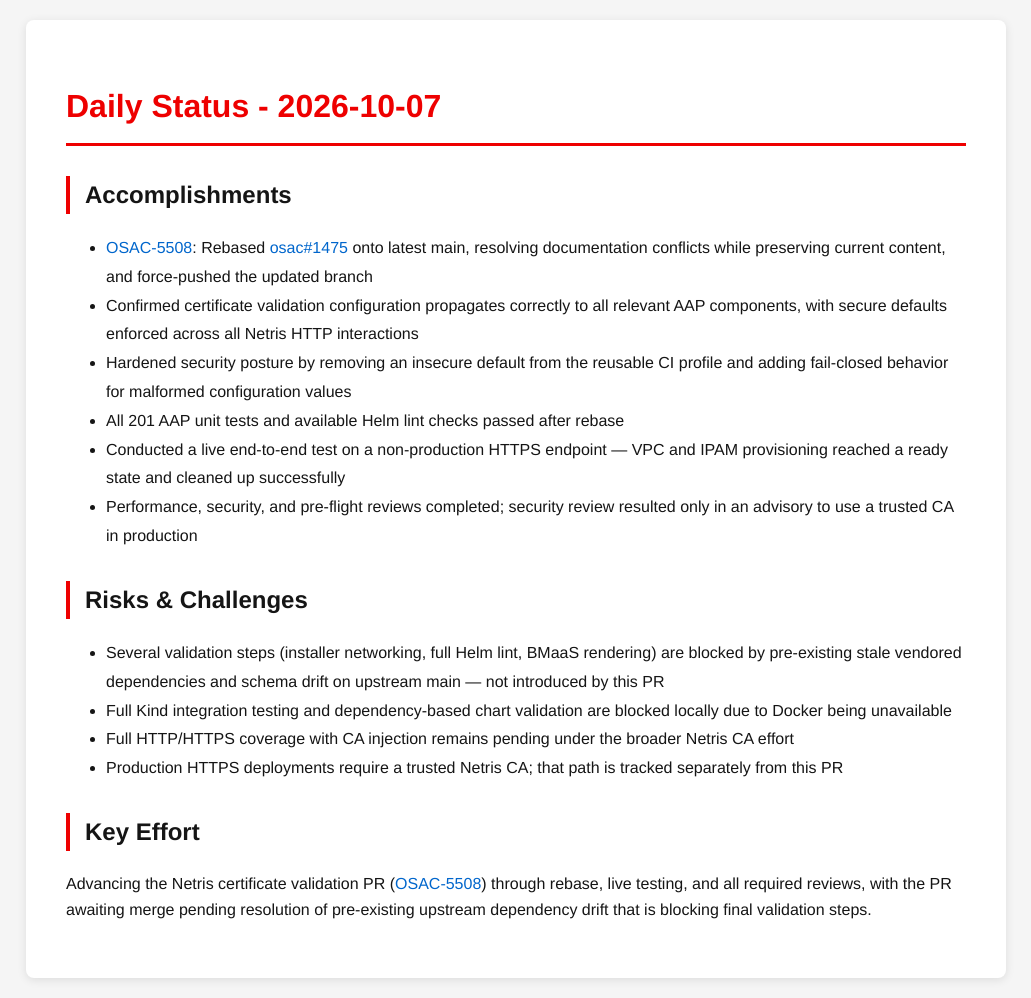
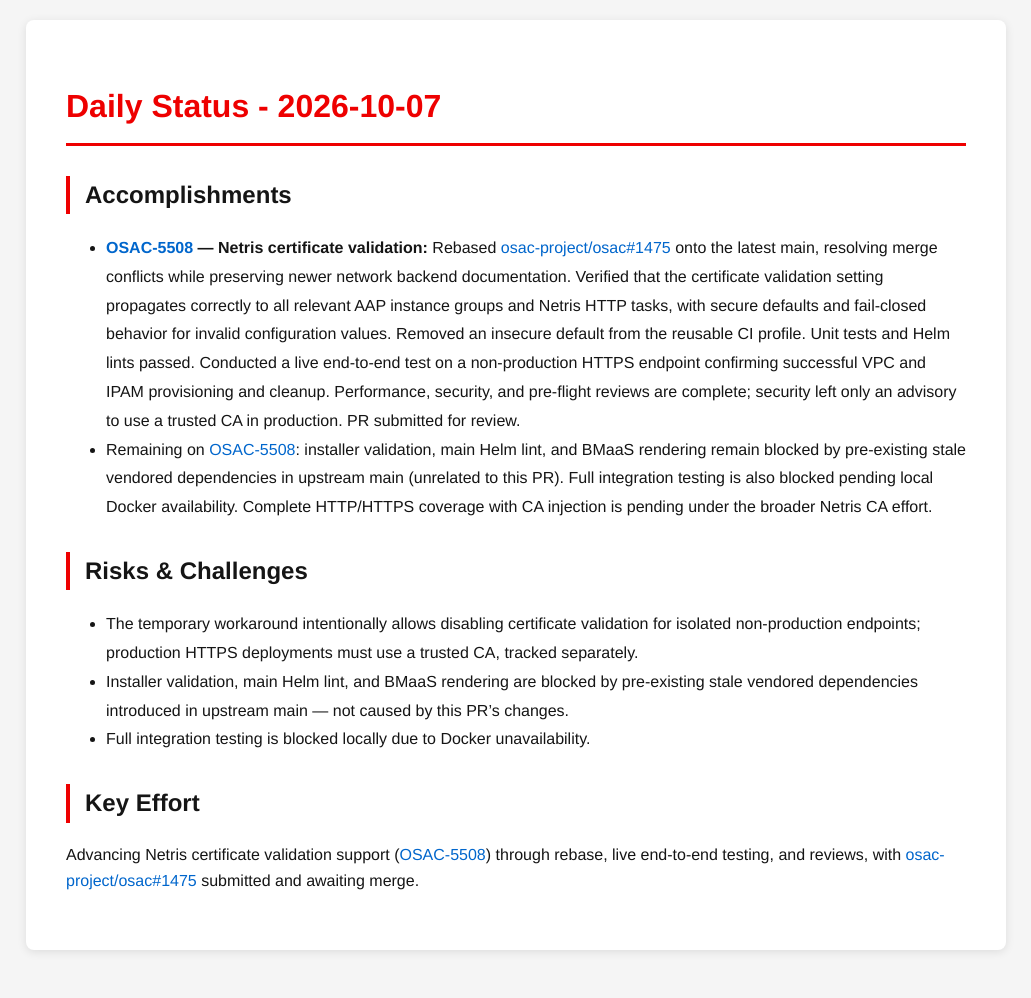
Before and after one commit to tzvatot/daily-status, a Jekyll site: the page built from 2026-10-07.md, in a window 1280 px wide. Shown: the whole page, without its empty margins (124-1155 px from the left). Built offline with Jekyll 4.4.1, drawn with Linux system fonts in a browser that asks for light colours; after the commit the page ends 970 px from its top, so only the background shows below that.

Commit message:
Daily status update - 2026-10-07

```diff
--- a/2026-10-07.md
+++ b/2026-10-07.md
@@ -7,18 +7,13 @@ date: 2026-10-07
 # Daily Status - 2026-10-07
 
 ## Accomplishments
-- [OSAC-5508](https://redhat.atlassian.net/browse/OSAC-5508): Rebased [osac#1475](https://github.com/osac-project/osac/pull/1475) onto latest main, resolving documentation conflicts while preserving current content, and force-pushed the updated branch
-- Confirmed certificate validation configuration propagates correctly to all relevant AAP components, with secure defaults enforced across all Netris HTTP interactions
-- Hardened security posture by removing an insecure default from the reusable CI profile and adding fail-closed behavior for malformed configuration values
-- All 201 AAP unit tests and available Helm lint checks passed after rebase
-- Conducted a live end-to-end test on a non-production HTTPS endpoint — VPC and IPAM provisioning reached a ready state and cleaned up successfully
-- Performance, security, and pre-flight reviews completed; security review resulted only in an advisory to use a trusted CA in production
+- **[OSAC-5508](https://redhat.atlassian.net/browse/OSAC-5508) — Netris certificate validation:** Rebased [osac-project/osac#1475](https://github.com/osac-project/osac/pull/1475) onto the latest main, resolving merge conflicts while preserving newer network backend documentation. Verified that the certificate validation setting propagates correctly to all relevant AAP instance groups and Netris HTTP tasks, with secure defaults and fail-closed behavior for invalid configuration values. Removed an insecure default from the reusable CI profile. Unit tests and Helm lints passed. Conducted a live end-to-end test on a non-production HTTPS endpoint confirming successful VPC and IPAM provisioning and cleanup. Performance, security, and pre-flight reviews are complete; security left only an advisory to use a trusted CA in production. PR submitted for review.
+- Remaining on [OSAC-5508](https://redhat.atlassian.net/browse/OSAC-5508): installer validation, main Helm lint, and BMaaS rendering remain blocked by pre-existing stale vendored dependencies in upstream main (unrelated to this PR). Full integration testing is also blocked pending local Docker availability. Complete HTTP/HTTPS coverage with CA injection is pending under the broader Netris CA effort.
 
 ## Risks & Challenges
-- Several validation steps (installer networking, full Helm lint, BMaaS rendering) are blocked by pre-existing stale vendored dependencies and schema drift on upstream main — not introduced by this PR
-- Full Kind integration testing and dependency-based chart validation are blocked locally due to Docker being unavailable
-- Full HTTP/HTTPS coverage with CA injection remains pending under the broader Netris CA effort
-- Production HTTPS deployments require a trusted Netris CA; that path is tracked separately from this PR
+- The temporary workaround intentionally allows disabling certificate validation for isolated non-production endpoints; production HTTPS deployments must use a trusted CA, tracked separately.
+- Installer validation, main Helm lint, and BMaaS rendering are blocked by pre-existing stale vendored dependencies introduced in upstream main — not caused by this PR's changes.
+- Full integration testing is blocked locally due to Docker unavailability.
 
 ## Key Effort
-Advancing the Netris certificate validation PR ([OSAC-5508](https://redhat.atlassian.net/browse/OSAC-5508)) through rebase, live testing, and all required reviews, with the PR awaiting merge pending resolution of pre-existing upstream dependency drift that is blocking final validation steps.
+Advancing Netris certificate validation support ([OSAC-5508](https://redhat.atlassian.net/browse/OSAC-5508)) through rebase, live end-to-end testing, and reviews, with [osac-project/osac#1475](https://github.com/osac-project/osac/pull/1475) submitted and awaiting merge.
```
